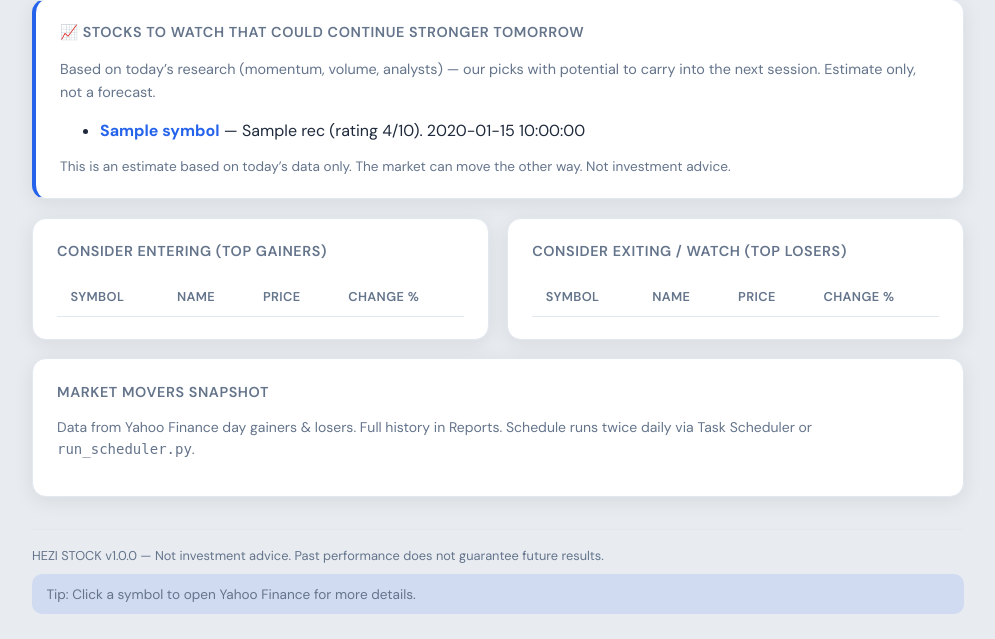
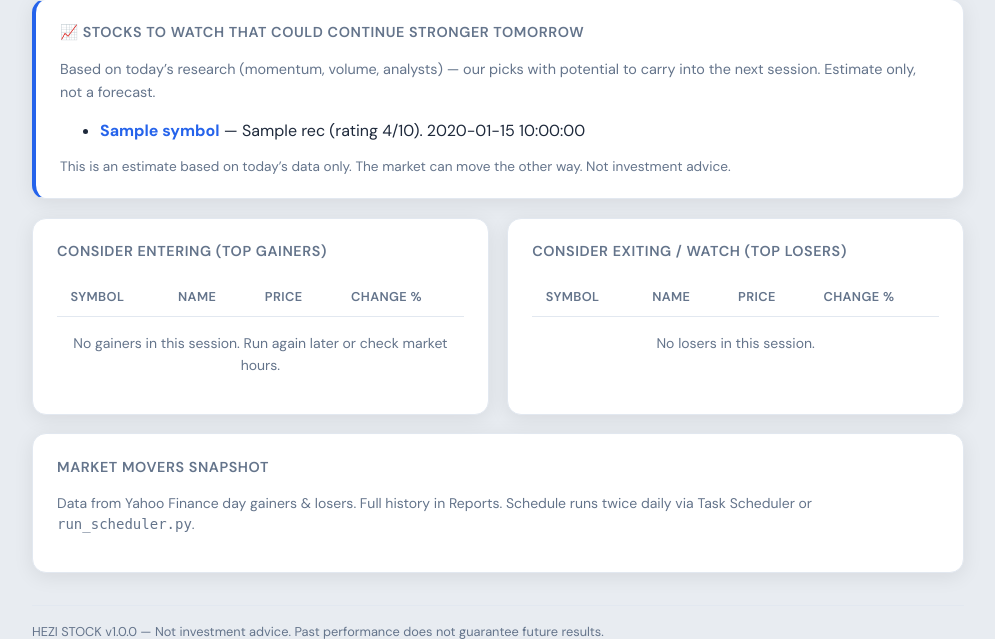
Before and after one commit to HeziStock/hezi-stock, a Flask app: template templates/index.html in a window 1280 px wide. Shown: the part 981-1620 px from the top of the page, without its empty margins (142-1137 px from the left). Before the commit the page ends 1595 px from the top, so only its background shows below. Run offline with Flask 3, Linux system fonts and the light colour scheme; the template is opened without the code that fills it: most values are stand-ins (such as "Sample title", 1, 10 or a date in 2020); lists and menus that the app fills with data are empty.

Commit message:
Update landing + accessibility button
Consider entering (top gainers)
Update landing + accessibility button

```diff
--- a/templates/index.html
+++ b/templates/index.html
@@ -249,6 +249,8 @@
             <td>{{ r.price }}</td>
             <td class="positive">+{{ "%.2f"|format(r.change_pct or 0) }}%</td>
           </tr>
+          {% else %}
+          <tr><td colspan="4" class="muted" style="padding: 1rem; text-align: center;">No gainers in this session. Run again later or check market hours.</td></tr>
           {% endfor %}
         </tbody>
       </table>
@@ -265,6 +267,8 @@
             <td>{{ r.price }}</td>
             <td class="negative">{{ "%.2f"|format(r.change_pct or 0) }}%</td>
           </tr>
+          {% else %}
+          <tr><td colspan="4" class="muted" style="padding: 1rem; text-align: center;">No losers in this session.</td></tr>
           {% endfor %}
         </tbody>
       </table>
--- a/templates/landing.html
+++ b/templates/landing.html
@@ -276,6 +276,7 @@
       <div class="cta-buttons">
         <a href="mailto:hezi.marudi@gmail.com?subject=HEZI%20STOCK%20-%20Demo%20or%20pricing" class="btn">Contact</a>
       </div>
+      <p style="margin: 1rem 0 0 0; font-size: 0.95rem; color: var(--text-soft);">hezi.marudi@gmail.com</p>
     </div>
 
     <footer>
```
